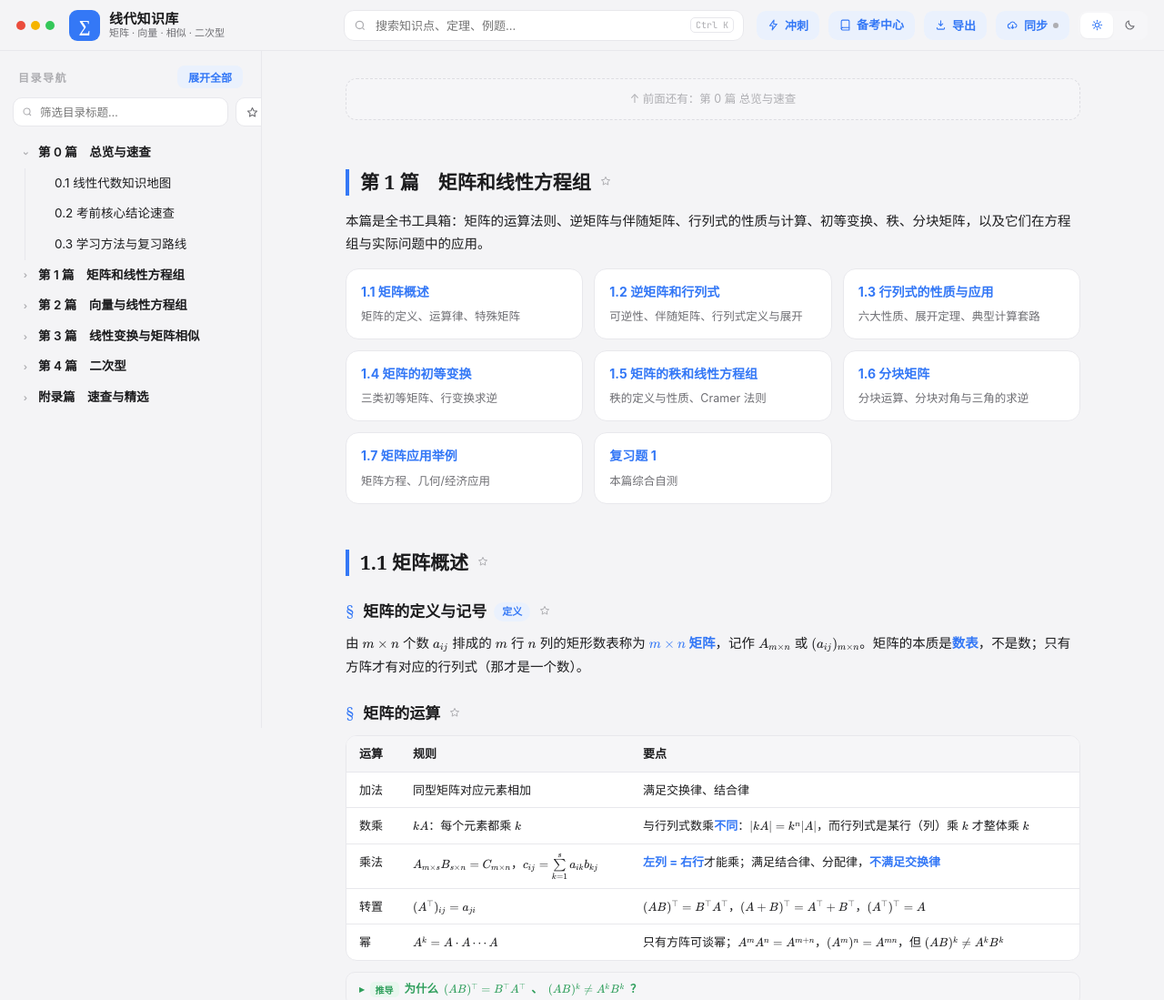
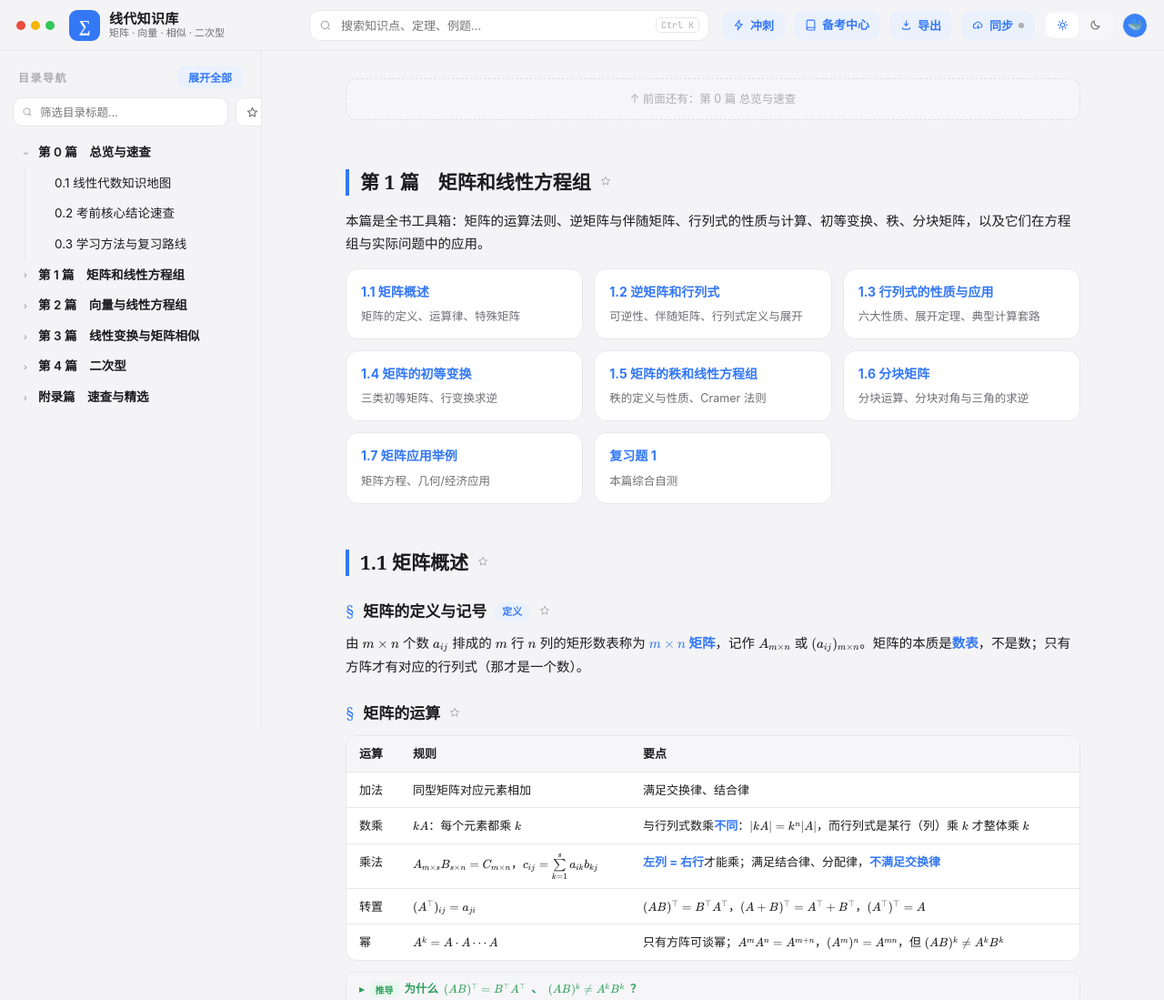
Before and after one commit to YJH9999/XD_learn, a plain HTML site: page index.html in a window 1280 px wide. Shown: the top 1099 px of the page at 91% size. Drawn offline with Linux system fonts and the light colour scheme.

Commit message:
同步引导完整步骤 + 个人信息面板（profile.js）

```diff
--- a/assets/exam_app.js
+++ b/assets/exam_app.js
@@ -246,6 +246,7 @@ function renderAll(){
     if (answers[qid]) return;
     const q = paper.find(x=>x.id===qid);
     answers[qid] = {self:b.dataset.v};
+    if(window.KBStats) KBStats.answer(b.dataset.v==='ok');
     recordWrongIfNeeded(q, b.dataset.v==='no');
     b.parentElement.querySelectorAll('.ans-btn').forEach(x=>x.classList.add('done'));
     b.classList.add('picked');
@@ -272,6 +273,7 @@ function gradeObjective(q, v){
   else if (q.ty==='choice') ok = +v===q.ans;
   else if (q.ty==='blank') ok = norm(v)===norm(q.ans);
   answers[q.id] = {ans:v, ok};
+  if(window.KBStats) KBStats.answer(!!ok);
   recordWrongIfNeeded(q, !ok);
 }
 function recordWrongIfNeeded(q, bad){
--- /dev/null
+++ b/assets/profile.js
@@ -0,0 +1,311 @@
+/* =============================================================================
+   kb-profile.js · 右上角个人信息面板
+   —— 头像 / 昵称 / 使用时长 / 做题数 / 错题数 / 正确率
+   —— 全部数据存 localStorage：未登录也在统计，登录同步后自动进 Gist
+   —— 依赖：sync.js（若存在则共用同一套同步机制）
+   ============================================================================= */
+(function(){
+  var S = document.currentScript || (function(){
+    var ss=document.getElementsByTagName('script');
+    for(var i=ss.length-1;i>=0;i--) if(/profile\.js/.test(ss[i].src)) return ss[i];
+    return null;
+  })();
+  var SITE = (S && S.getAttribute('data-site')) || 'gs';
+  var SITE_NAME = {'gs':'高数','xd':'线代','c':'C 语言'}[SITE] || SITE;
+  var STAT_KEY = SITE + '_stat';          // gs_stat / xd_stat / c_stat（同步会自动带上）
+  var PROF_KEY = 'kb-prof';               // 三站共用：头像/昵称
+  var WRONG_KEY = {'gs':'gs_wrong','xd':'xd_wrong','c':'ex-th-wrong'}[SITE];
+  var ALL_STAT = ['gs_stat','xd_stat','c_stat'];
+  var ALL_WRONG = {'gs':'gs_wrong','xd':'xd_wrong','c':'ex-th-wrong'};
+  var FLUSH = 60000;                      // 每 60s 落盘一次，避免频繁触发同步
+
+  function ls(k){ try{ return localStorage.getItem(k); }catch(e){ return null; } }
+  function lsSet(k,v){ try{ localStorage.setItem(k,v); }catch(e){} }
+  function jget(k,d){ try{ var s=ls(k); return s?JSON.parse(s):d; }catch(e){ return d; } }
+
+  var prof = jget(PROF_KEY, {name:'', av:'', color:'#3b82f6', emoji:'🐳'});
+  var stat = jget(STAT_KEY, {t:0,n:0,ok:0,d:{}});
+  if(!stat.d) stat.d = {};
+  var dirty = false, btn=null, panel=null, tick=null;
+
+  function today(){ var d=new Date(); return d.getFullYear()+'-'+('0'+(d.getMonth()+1)).slice(-2)+'-'+('0'+d.getDate()).slice(-2); }
+  function dget(){ var k=today(); if(!stat.d[k]) stat.d[k]={t:0,n:0,ok:0}; return stat.d[k]; }
+  function pruneDays(){
+    var ks=Object.keys(stat.d).sort();
+    while(ks.length>120){ delete stat.d[ks.shift()]; }
+  }
+  function flush(){
+    if(!dirty) return;
+    pruneDays();
+    stat.upd = Date.now();
+    lsSet(STAT_KEY, JSON.stringify(stat));
+    dirty=false;
+  }
+
+  /* ---------- 计时：只算可见时间 ---------- */
+  function startTimer(){
+    if(tick) clearInterval(tick);
+    tick = setInterval(function(){
+      if(document.visibilityState!=='visible') return;
+      stat.t += 10; dget().t += 10; dirty = true;
+    }, 10000);
+    setInterval(flush, FLUSH);
+    document.addEventListener('visibilitychange', function(){
+      if(document.visibilityState==='hidden') flush();
+    });
+    window.addEventListener('pagehide', flush);
+    window.addEventListener('beforeunload', flush);
+  }
+
+  /* ---------- 对外接口：做题计数 ---------- */
+  window.KBStats = {
+    answer: function(ok){
+      stat.n += 1; dget().n += 1;
+      if(ok){ stat.ok += 1; dget().ok += 1; }
+      dirty = true;
+      if(btn) renderStats();
+    },
+    batch: function(answered, ok){
+      stat.n += answered||0; dget().n += answered||0;
+      stat.ok += ok||0; dget().ok += ok||0;
+      dirty = true;
+      if(btn) renderStats();
+    },
+    refresh: function(){ if(btn) renderStats(); },
+    flush: flush
+  };
+
+  /* ---------- 格式化 ---------- */
+  function fmtTime(sec){
+    if(sec<60) return '不到 1 分钟';
+    var m = Math.round(sec/60);
+    if(m<60) return m+' 分钟';
+    var h = Math.floor(m/60), mm = m%60;
+    return mm? h+' 小时 '+mm+' 分' : h+' 小时';
+  }
+  function pct(ok,n){ return n? Math.round(ok/n*100)+'%' : '—'; }
+  function wrongCount(site){
+    var a = jget(ALL_WRONG[site], []);
+    return Array.isArray(a) ? a.length : 0;
+  }
+  function sumAll(){
+    var o={t:0,n:0,ok:0,w:0};
+    ALL_STAT.forEach(function(k){
+      var s=jget(k,null); if(!s) return;
+      o.t += s.t||0; o.n += s.n||0; o.ok += s.ok||0;
+    });
+    Object.keys(ALL_WRONG).forEach(function(site){ o.w += wrongCount(site); });
+    return o;
+  }
+
+  /* ---------- UI ---------- */
+  function avatarHTML(size){
+    var s = size+'px';
+    if(prof.av) return '<img src="'+prof.av+'" alt="" style="width:'+s+';height:'+s+';border-radius:50%;object-fit:cover;display:block">';
+    return '<span style="width:'+s+';height:'+s+';border-radius:50%;background:'+(prof.color||'#3b82f6')+
+      ';color:#fff;display:flex;align-items:center;justify-content:center;font-size:'+Math.round(size*0.5)+
+      'px;line-height:1">'+(prof.emoji||((prof.name||'?').slice(0,1))) +'</span>';
+  }
+
+  function buildStyle(){
+    var st=document.createElement('style');
+    st.textContent =
+      '.kbp{position:relative;display:flex;align-items:center}\n'+
+      '#kbp-btn{width:28px;height:28px;border-radius:50%;border:1px solid var(--line,var(--line2,#e2e2e6));\n'+
+      '  background:var(--panel2,var(--panel-2,#f2f2f7));cursor:pointer;padding:0;overflow:hidden;flex:none;\n'+
+      '  display:flex;align-items:center;justify-content:center}\n'+
+      '#kbp-btn:hover{border-color:var(--acc,var(--ac,#3b82f6))}\n'+
+      '#kbp-panel{position:absolute;right:0;top:calc(100% + 8px);width:308px;z-index:118;\n'+
+      '  background:var(--panel-solid,var(--panel,#fff));color:var(--hi,var(--ink,#1c1c1e));\n'+
+      '  border:1px solid var(--line,var(--line-2,#e8e8ec));border-radius:14px;\n'+
+      '  box-shadow:0 18px 50px rgba(0,0,0,.18);padding:14px;display:none;\n'+
+      '  font:12.5px/1.6 "PingFang SC","Microsoft YaHei",-apple-system,sans-serif}\n'+
+      '#kbp-panel.on{display:block}\n'+
+      '.kbp-head{display:flex;gap:11px;align-items:center}\n'+
+      '.kbp-avwrap{position:relative;cursor:pointer;flex:none}\n'+
+      '.kbp-avwrap:hover:after{content:"换头像";position:absolute;inset:0;border-radius:50%;background:rgba(0,0,0,.45);\n'+
+      '  color:#fff;font-size:9.5px;display:flex;align-items:center;justify-content:center}\n'+
+      '.kbp-name{flex:1;min-width:0}\n'+
+      '.kbp-nick{width:100%;box-sizing:border-box;background:transparent;border:1px solid transparent;border-radius:7px;\n'+
+      '  padding:2px 5px;margin-left:-5px;font:600 14px inherit;color:inherit}\n'+
+      '.kbp-nick:hover{border-color:var(--line,var(--line-2,#e6e6ea))}\n'+
+      '.kbp-nick:focus{outline:none;border-color:var(--acc,var(--ac,#3b82f6));background:var(--panel2,var(--panel-2,#f6f6f8))}\n'+
+      '.kbp-sub{font-size:11px;color:var(--ink2,var(--fg-2,#8e8e93));margin-top:1px}\n'+
+      '.kbp-grid{display:grid;grid-template-columns:1fr 1fr;gap:8px;margin:12px 0 4px}\n'+
+      '.kbp-cell{background:var(--panel2,var(--panel-2,#f6f6f8));border-radius:10px;padding:8px 10px}\n'+
+      '.kbp-k{font-size:10.5px;color:var(--ink2,var(--fg-2,#8e8e93))}\n'+
+      '.kbp-v{font:600 16px/1.3 inherit;letter-spacing:-.2px}\n'+
+      '.kbp-v small{font:500 10.5px inherit;color:var(--ink3,var(--fg-3,#98989f));margin-left:3px;letter-spacing:0}\n'+
+      '.kbp-today{font-size:10.5px;color:var(--ink3,var(--fg-3,#98989f));margin:6px 0 10px;line-height:1.7}\n'+
+      '.kbp-foot{display:flex;gap:7px;border-top:1px dashed var(--line,var(--line-2,#e8e8ec));padding-top:10px}\n'+
+      '.kbp-btn2{flex:1;border:1px solid var(--line,var(--line-2,#e2e2e6));border-radius:9px;background:var(--panel2,var(--panel-2,#f6f6f8));\n'+
+      '  padding:7px 0;font:600 11.5px inherit;cursor:pointer;color:inherit}\n'+
+      '.kbp-btn2:hover{border-color:var(--acc,var(--ac,#3b82f6));color:var(--acc,var(--ac,#3b82f6))}\n'+
+      '.kbp-swatches{display:flex;gap:6px;margin:9px 0 0}\n'+
+      '.kbp-sw{width:18px;height:18px;border-radius:50%;border:2px solid transparent;cursor:pointer}\n'+
+      '.kbp-sw.on{border-color:var(--hi,var(--ink,#1c1c1e))}\n'+
+      '.kbp-emojis{display:flex;gap:5px;margin-top:7px;flex-wrap:wrap}\n'+
+      '.kbp-em{width:24px;height:24px;border-radius:7px;border:1px solid transparent;background:transparent;\n'+
+      '  cursor:pointer;font-size:14px;line-height:1;padding:0}\n'+
+      '.kbp-em:hover{border-color:var(--line,var(--line-2,#e2e2e6))}\n'+
+      '.kbp-em.on{border-color:var(--acc,var(--ac,#3b82f6));background:var(--panel2,var(--panel-2,#f6f6f8))}\n'+
+      '.kbp-hide{display:none}\n';
+    document.head.appendChild(st);
+  }
+
+  function renderStats(){
+    if(!panel) return;
+    var el = panel.querySelector('#kbp-stats');
+    if(!el) return;
+    var td = stat.d[today()] || {t:0,n:0,ok:0};
+    var all = sumAll();
+    el.innerHTML =
+      '<div class="kbp-grid">'+
+        '<div class="kbp-cell"><div class="kbp-k">使用时长 · 本站</div><div class="kbp-v">'+fmtTime(stat.t)+'</div></div>'+
+        '<div class="kbp-cell"><div class="kbp-k">做题 · 本站</div><div class="kbp-v">'+stat.n+'<small>题</small></div></div>'+
+        '<div class="kbp-cell"><div class="kbp-k">错题 · 本站</div><div class="kbp-v">'+wrongCount(SITE)+'<small>道</small></div></div>'+
+        '<div class="kbp-cell"><div class="kbp-k">正确率 · 本站</div><div class="kbp-v">'+pct(stat.ok,stat.n)+'</div></div>'+
+      '</div>'+
+      '<div class="kbp-today">今日：'+fmtTime(td.t)+' · '+(td.n||0)+' 题 · '+pct(td.ok||0,td.n||0)+
+        '<br>三站合计：'+fmtTime(all.t)+' · '+all.n+' 题'+(all.w?' · 错题 '+all.w+' 道':'')+' · '+pct(all.ok,all.n)+'</div>';
+  }
+
+  function renderHead(){
+    if(!panel) return;
+    var u = (window.KBSync && KBSync.state && KBSync.state.user) || '';
+    panel.querySelector('#kbp-avwrap').innerHTML = avatarHTML(46);
+    var nick = panel.querySelector('#kbp-nick');
+    if(nick && nick.value !== (prof.name||'')) nick.value = prof.name||'';
+    nick && (nick.placeholder = '点这里改昵称');
+    var sub = panel.querySelector('#kbp-sub');
+    if(sub) sub.textContent = u ? ('@'+u+' · 已登录同步') : ('未登录 · 数据只在这台设备（'+SITE_NAME+'站）');
+    if(btn) btn.innerHTML = avatarHTML(26).replace('width:26px;height:26px','width:26px;height:26px');
+  }
+
+  function buildUI(){
+    buildStyle();
+    var tools = document.querySelector('header .tools') || document.querySelector('.tools');
+    if(!tools) return;
+
+    var wrap=document.createElement('div');
+    wrap.className='kbp';
+    wrap.innerHTML='<button id="kbp-btn" type="button" title="个人中心"></button>';
+    tools.appendChild(wrap);
+    btn = wrap.querySelector('#kbp-btn');
+
+    panel=document.createElement('div');
+    panel.id='kbp-panel';
+    panel.innerHTML =
+      '<div class="kbp-head">'+
+        '<div class="kbp-avwrap" id="kbp-avwrap" title="点击上传头像"></div>'+
+        '<div class="kbp-name">'+
+          '<input class="kbp-nick" id="kbp-nick" maxlength="16" spellcheck="false">'+
+          '<div class="kbp-sub" id="kbp-sub"></div>'+
+        '</div>'+
+      '</div>'+
+      '<div class="kbp-swatches" id="kbp-swatches"></div>'+
+      '<div class="kbp-emojis" id="kbp-emojis"></div>'+
+      '<div id="kbp-stats"></div>'+
+      '<div class="kbp-foot">'+
+        '<button class="kbp-btn2" id="kbp-sync" type="button">同步设置</button>'+
+        '<button class="kbp-btn2" id="kbp-reset" type="button">重置统计</button>'+
+      '</div>'+
+      '<input type="file" id="kbp-file" accept="image/*" class="kbp-hide">';
+    wrap.appendChild(panel);
+
+    // 颜色
+    var colors=['#3b82f6','#6366f1','#8b5cf6','#ec4899','#ef4444','#f59e0b','#10b981','#14b8a6','#64748b'];
+    var sw=panel.querySelector('#kbp-swatches');
+    sw.innerHTML = colors.map(function(c){
+      return '<span class="kbp-sw'+(prof.color===c?' on':'')+'" data-c="'+c+'" style="background:'+c+'"></span>';
+    }).join('');
+    sw.addEventListener('click', function(e){
+      var t=e.target.closest('.kbp-sw'); if(!t) return;
+      prof.color=t.dataset.c; prof.av=''; saveProf();
+      sw.querySelectorAll('.kbp-sw').forEach(function(x){ x.classList.toggle('on', x===t); });
+      renderHead();
+    });
+
+    // emoji
+    var emojis=['🐳','📘','🧮','🔭','🌱','⚡️','🎯','🧠','🌙'];
+    var em=panel.querySelector('#kbp-emojis');
+    em.innerHTML = emojis.map(function(c){
+      return '<button class="kbp-em'+(prof.emoji===c?' on':'')+'" data-e="'+c+'" type="button">'+c+'</button>';
+    }).join('');
+    em.addEventListener('click', function(e){
+      var t=e.target.closest('.kbp-em'); if(!t) return;
+      prof.emoji=t.dataset.e; prof.av=''; saveProf();
+      em.querySelectorAll('.kbp-em').forEach(function(x){ x.classList.toggle('on', x===t); });
+      renderHead();
+    });
+
+    // 上传头像
+    var file=panel.querySelector('#kbp-file');
+    panel.querySelector('#kbp-avwrap').addEventListener('click', function(){ file.click(); });
+    file.addEventListener('change', function(){
+      var f=file.files && file.files[0]; if(!f) return;
+      var fr=new FileReader();
+      fr.onload=function(){
+        var img=new Image();
+        img.onload=function(){
+          var S2=160, cv=document.createElement('canvas'); cv.width=S2; cv.height=S2;
+          var ctx=cv.getContext('2d');
+          var side=Math.min(img.width, img.height);
+          ctx.drawImage(img, (img.width-side)/2, (img.height-side)/2, side, side, 0, 0, S2, S2);
+          try{ prof.av = cv.toDataURL('image/jpeg', 0.82); }catch(e){ return; }
+          saveProf(); renderHead();
+        };
+        img.src=fr.result;
+      };
+      fr.readAsDataURL(f);
+      file.value='';
+    });
+
+    // 昵称
+    var nick=panel.querySelector('#kbp-nick');
+    nick.addEventListener('change', function(){ prof.name=nick.value.trim().slice(0,16); saveProf(); renderHead(); });
+    nick.addEventListener('keydown', function(e){ if(e.key==='Enter'){ nick.blur(); } });
+
+    // 同步设置 / 重置
+    panel.querySelector('#kbp-sync').addEventListener('click', function(){
+      if(window.KBSync){ closePanel(); var b=document.getElementById('kb-sync-btn'); b && b.click(); }
+      else alert('同步模块未加载（sync.js 不存在或加载失败）');
+    });
+    panel.querySelector('#kbp-reset').addEventListener('click', function(){
+      if(!confirm('重置本机的使用时长与做题统计？（云端数据会在下次同步时被覆盖）')) return;
+      stat={t:0,n:0,ok:0,d:{},upd:Date.now()};
+      dirty=true; flush(); renderStats();
+    });
+
+    btn.addEventListener('click', function(e){
+      e.stopPropagation();
+      var on=panel.classList.toggle('on');
+      if(on){ renderHead(); renderStats(); }
+    });
+    document.addEventListener('click', function(e){
+      if(!panel.classList.contains('on')) return;
+      if(wrap.contains(e.target)) return;
+      closePanel();
+    });
+    document.addEventListener('keydown', function(e){ if(e.key==='Escape') closePanel(); });
+
+    renderHead(); renderStats();
+  }
+
+  function closePanel(){ panel && panel.classList.remove('on'); }
+
+  function saveProf(){
+    lsSet(PROF_KEY, JSON.stringify(prof));
+    // 主动触发一次同步（sync.js 的 hook 已监听 localStorage.setItem）
+  }
+
+  function boot(){
+    buildUI();
+    startTimer();
+    if(/[?&]me=1(&|$)/.test(location.search) && btn) setTimeout(function(){ btn.click(); }, 300);
+    // 同步面板登录状态变化时刷新副标题
+    setInterval(function(){ if(panel && panel.classList.contains('on')) renderHead(); }, 3000);
+  }
+  if(document.readyState==='loading') document.addEventListener('DOMContentLoaded', boot);
+  else boot();
+})();
--- a/assets/sync.js
+++ b/assets/sync.js
@@ -14,9 +14,9 @@
   var SITE_NAME = {'gs':'高数','xd':'线代','c':'C 语言'}[SITE] || SITE;
   /* 每站同步哪些 key：前缀式 + 精确名单 */
   var CONF = {
-    gs: { keys:['gs_wrong','gs-kb-favs'], prefix:'gs_', skip:['gs_dark'] },
-    xd: { keys:['xd_wrong','xd-kb-favs'], prefix:'xd_', skip:['xd_dark'] },
-    c : { keys:['ex-th-wrong','c-kb-favs'], prefix:'c_',  skip:['c_dark','ex-th-last'] }
+    gs: { keys:['gs_wrong','gs-kb-favs','kb-prof'], prefix:'gs_', skip:['gs_dark'] },
+    xd: { keys:['xd_wrong','xd-kb-favs','kb-prof'], prefix:'xd_', skip:['xd_dark'] },
+    c : { keys:['ex-th-wrong','c-kb-favs','kb-prof'], prefix:'c_',  skip:['c_dark','ex-th-last'] }
   }[SITE] || { keys:[], prefix:SITE+'_', skip:[] };
 
   var TK='kb-sync-token', GK='kb-sync-gist', UK='kb-sync-user';
@@ -273,6 +273,13 @@
       '.kb-guide li{margin-bottom:3px}\n'+
       '.kb-guide code{font:11px ui-monospace,Consolas,monospace;background:var(--panel2,var(--panel-2,#f6f6f8));padding:1px 4px;border-radius:4px}\n'+
       '.kb-guide p{font-size:11px;color:var(--ink3,var(--fg-3,#aeaeb2));margin:6px 0 0;line-height:1.65}\n'+
+      '.kb-guide .kb-h{margin:10px 0 3px;font-size:11.5px;font-weight:600;color:var(--hi,var(--ink,#1c1c1e));line-height:1.5}\n'+
+      '.kb-guide .kb-note{font-size:10.5px;color:var(--ink3,var(--fg-3,#aeaeb2));margin:5px 0 0;line-height:1.7}\n'+
+      '.kb-guide ul{margin:4px 0 2px;padding-left:16px;font-size:11.5px;color:var(--ink2,var(--fg-2,#6e6e73));line-height:1.75}\n'+
+      '.kb-guide ul ul{margin:3px 0 4px;padding-left:15px;font-size:11px;color:var(--ink3,var(--fg-3,#8e8e93));line-height:1.7}\n'+
+      '.kb-guide li{margin-bottom:3px}\n'+
+      '#kb-sync-card{max-height:86vh;overflow-y:auto}\n'+
+      '#kb-sync-card{width:452px}\n'+
       '.kb-guide a{color:var(--acc,var(--ac,#3478f6))}\n';
     document.head.appendChild(style);
 
@@ -300,15 +307,26 @@
       +'<button class="kb-btn" id="kb-sync-out" type="button">退出登录</button>'
       +'</div>'
       +'<div class="kb-msg" id="kb-sync-msg"></div>'
-      +'<details class="kb-guide" id="kb-sync-guide"><summary>第一次用？3 步拿到令牌（约 40 秒）</summary>'
-      +'<ol>'
-      +'<li>点 <a href="https://github.com/settings/tokens/new?scopes=gist&description=kb-sync" target="_blank" rel="noopener">创建令牌</a>'
-      +'（会帮你自动勾好 <code>gist</code>；没登录 GitHub 就先登录或注册）</li>'
-      +'<li>拉到页面最下面点绿色 <b>Generate token</b>，复制 <code>ghp_…</code> 开头那一串</li>'
-      +'<li>回到这里粘贴，点 <b>保存并登录</b>；看到绿点就是同步已开启</li>'
-      +'</ol>'
-      +'<p>每个账号各建自己的令牌，互不影响。令牌只存这台设备的浏览器，数据写进你账号下的私有 Gist；换设备粘贴同一个令牌即可恢复。'
-      +'想用细粒度令牌：Account permissions → Gists → Read and write。</p>'
+      +'<details class="kb-guide" id="kb-sync-guide">'
+      +'<summary>第一次用？令牌创建完整步骤（约 1 分钟）</summary>'
+      +'<p class="kb-h">第 1 步：创建令牌（二选一，推荐前者）</p>'
+      +'<ul>'
+      +'<li><b>细粒度令牌</b>：打开 <a href="https://github.com/settings/personal-access-tokens/new" target="_blank" rel="noopener">github.com/settings/personal-access-tokens/new</a>'
+      +'<ul>'
+      +'<li>Token name 随便填（如 <code>kb-sync</code>），Expiration 选 <b>1 年</b>（Custom → 一年后的日期）</li>'
+      +'<li>往下拉到 Account permissions → 找到 <b>Gists</b> → 设为 <b>Read and write</b>（只开这一项，其余保持 No access）</li>'
+      +'<li>点 <b>Add permissions</b>，再点页面底部 <b>Generate token</b> → 复制 <code>github_pat_…</code></li>'
+      +'</ul>'
+      +'</li>'
+      +'<li><b>或者经典令牌</b>：打开 <a href="https://github.com/settings/tokens/new?scopes=gist" target="_blank" rel="noopener">github.com/settings/tokens/new?scopes=gist</a>'
+      +' → 只勾 <code>gist</code> → Generate token → 复制 <code>ghp_…</code></li>'
+      +'</ul>'
+      +'<p class="kb-h">第 2 步：粘贴到上面的输入框 → 点「保存并登录」</p>'
+      +'<p class="kb-h">第 3 步：验证一下</p>'
+      +'<p class="kb-note">收藏一个知识点或做一道题，再打开 <a href="https://github.com/settings/gists" target="_blank" rel="noopener">github.com/settings/gists</a>，'
+      +'能看到 <code>kb-sync-store</code> 这个私密 Gist 就说明同步已生效。</p>'
+      +'<p class="kb-note">还没有 GitHub 账号？先到 <a href="https://github.com/signup" target="_blank" rel="noopener">github.com/signup</a> 免费注册一个（邮箱即可）。<br>'
+      +'每个账号各建自己的令牌，互不影响；令牌只存在这台设备的浏览器里，数据写进你自己账号下的私有 Gist。换设备粘贴同一个令牌即可恢复。</p>'
       +'</details>'
       +'<div class="kb-tip">把页面链接后加 <code>?sync=1</code> 发给别人，打开就直达这个登录面板并展开引导。</div>';
     document.body.appendChild(m);
--- a/exam.html
+++ b/exam.html
@@ -202,7 +202,8 @@
 
 <script src="assets/exam/theory_bank.js?v=20261113k"></script>
 <script src="assets/exam/solve_bank.js?v=20261113k"></script>
-<script src="assets/sync.js?v=20261115c" data-site="xd"></script>
+<script src="assets/sync.js?v=20261115d" data-site="xd"></script>
+<script src="assets/profile.js?v=20261115d" data-site="xd"></script>
 <script src="assets/exam_app.js?v=20261113k"></script>
 </body>
 </html>
```
Also changed, not shown: index.html (+2 -1 lines).
